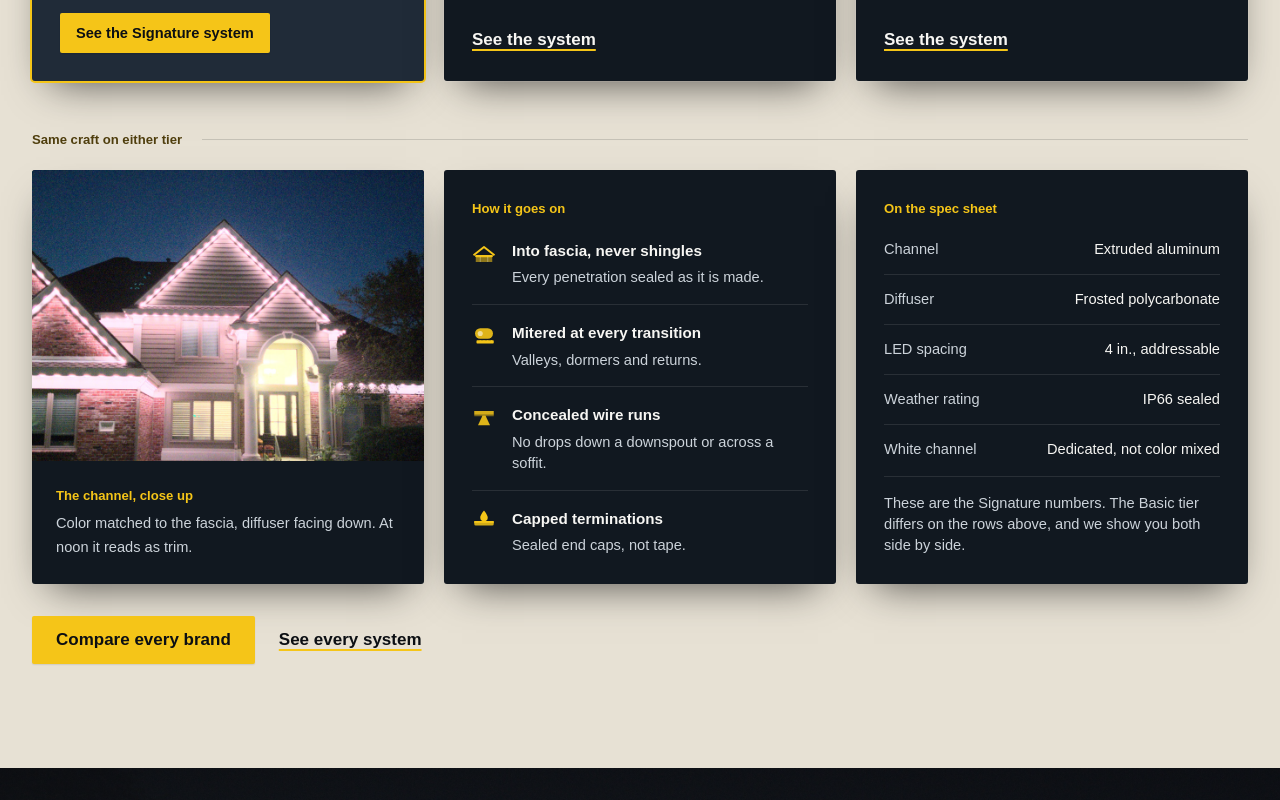
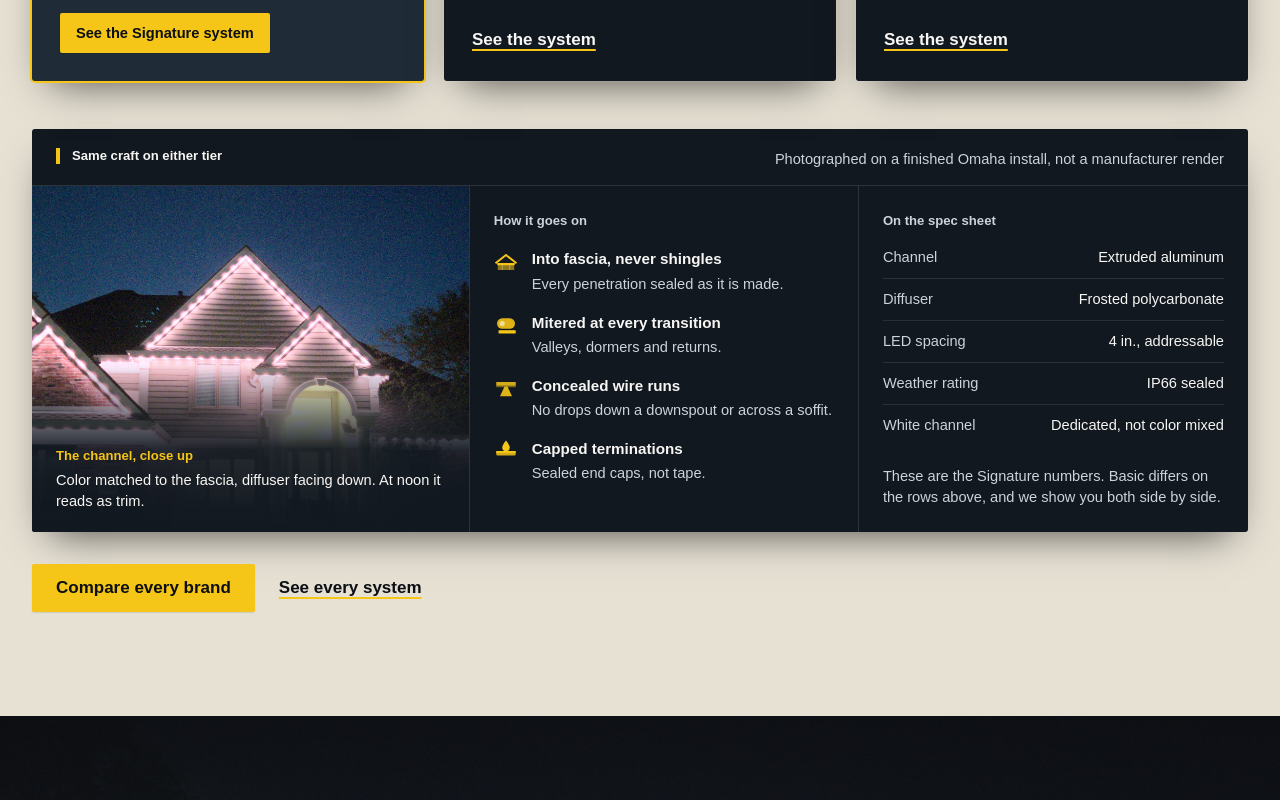
Before and after one commit to kvelasquez315/brytr-site, a Next.js app: page / in a window 1280 px wide. Shown: the part 4980-5780 px from the top of the page. Built offline with nearby package versions, Linux system fonts and the light colour scheme; a web font is replaced by a local one.

Commit message:
Add files via upload

```diff
--- a/app/globals.css
+++ b/app/globals.css
@@ -376,23 +376,38 @@
    * dropped nodes onto it. Both put a graphic on top of the text — the line landed on
    * the stage headings — which is why it looked like a mistake. A border on the element
    * it belongs to cannot land on anything else. */
+  /* A LENGTH OF REAL RUN, not a bar. Round diodes on the channel's own pitch, so the
+   * graphic at the top of each stage is the product rather than a rule. Output ramps
+   * left to right: barely on at the walk-around, full bloom on the night it turns on.
+   * A solid amber bar was the third version of this and the client's verdict was
+   * "still super boring. Doesn't fit the theme at all." */
   .run-seg {
     position: absolute;
     inset-inline: 0;
     inset-block-start: 0;
-    block-size: 3px;
-    border-start-start-radius: 3px;
-    border-start-end-radius: 3px;
-    background: var(--brand-accent);
-    opacity: 0.3;
+    block-size: 9px;
+    background-image: radial-gradient(
+      circle,
+      var(--brand-accent) 0 1.9px,
+      color-mix(in oklab, var(--brand-accent) 55%, transparent) 1.9px 2.6px,
+      transparent 2.9px
+    );
+    background-size: 15px 9px;
+    background-position: 3px center;
+    background-repeat: repeat-x;
+    opacity: 0.42;
   }
-  .run-panel[data-lit="2"] .run-seg { opacity: 0.45; }
-  .run-panel[data-lit="3"] .run-seg { opacity: 0.62; }
-  .run-panel[data-lit="4"] .run-seg { opacity: 0.8; }
+  .run-panel { border-block-start: 1px solid color-mix(in oklab, var(--brand-accent) 22%, transparent); }
+  .run-panel[data-lit="2"] .run-seg { opacity: 0.56; filter: drop-shadow(0 0 2px color-mix(in oklab, var(--brand-accent) 40%, transparent)); }
+  .run-panel[data-lit="3"] .run-seg { opacity: 0.72; filter: drop-shadow(0 0 3px color-mix(in oklab, var(--brand-accent) 55%, transparent)); }
+  .run-panel[data-lit="4"] .run-seg { opacity: 0.88; filter: drop-shadow(0 0 4px color-mix(in oklab, var(--brand-accent) 65%, transparent)); }
   .run-panel[data-lit="5"] .run-seg {
     opacity: 1;
-    box-shadow: 0 0 16px 1px color-mix(in oklab, var(--brand-accent) 55%, transparent);
+    filter:
+      drop-shadow(0 0 5px color-mix(in oklab, var(--brand-accent) 85%, transparent))
+      drop-shadow(0 0 14px color-mix(in oklab, var(--brand-accent) 45%, transparent));
   }
+  .run-panel[data-lit="5"] { border-block-start-color: var(--brand-accent); }
 
   /* CARD SPOTLIGHT — amber outline on hover, and on touch as the card crosses the
    * middle of the screen (see components/ui/spotlight.tsx for why that half is JS).
@@ -440,6 +455,21 @@
 .form-on-dark .form-note { color: var(--on-dark-muted); }
 .on-dark-cell { color: var(--on-dark); }
 .on-dark-cell-muted { color: var(--on-dark-muted); }
+
+/* The run sits on our own twilight frame — the evening the system came up on its own.
+ * Dusk-blue on the left to full night on the right, so reading the row left to right is
+ * watching the light drop. Heavier at the bottom, where five panels of body copy sit. */
+.run-scrim {
+  background:
+    linear-gradient(
+      100deg,
+      color-mix(in oklab, #1b2a3d 74%, transparent) 0%,
+      color-mix(in oklab, #16212e 80%, transparent) 38%,
+      color-mix(in oklab, var(--brand-primary) 88%, transparent) 70%,
+      color-mix(in oklab, var(--brand-ink) 94%, transparent) 100%
+    ),
+    linear-gradient(to top, color-mix(in oklab, var(--brand-ink) 55%, transparent) 0%, transparent 45%);
+}
 
 /* Why Brytr sits on a photograph. Darker than the hero scrim because there are four
  * columns of body copy on it rather than one headline, and a vertical gradient rather
--- a/components/sections/home-a.tsx
+++ b/components/sections/home-a.tsx
@@ -341,62 +341,79 @@ export function MaterialsSplit() {
           ))}
         </div>
 
-        {/* A labelled band, so the three panels below read as SUPPORTING the tiers rather
-          * than as three more things of equal weight. That flatness is most of what made
-          * the section feel disorganized. */}
-        <div className="mt-12 flex items-center gap-5">
-          <p className="label shrink-0 text-accent-ink">Same craft on either tier</p>
-          <span className="h-px flex-1 bg-foreground/15" aria-hidden />
+        {/* ONE BAND, NOT THREE MORE CARDS.
+          *
+          * This was three dark panels in a row, which is the same object as the three tier
+          * panels above it — the client's read was that the section below was "a copy" of
+          * the one above, and it was. Same silhouette, same surface, same rhythm, stacked.
+          *
+          * So this is a different device: a single wide strip with its own header rail and
+          * internal hairline divisions instead of three floating cards. The photograph
+          * bleeds to the strip's edges rather than sitting in a frame with a caption box
+          * under it, and the amber line runs down the LEFT edge rather than across the top,
+          * so nothing about it echoes the tier panels. Same palette, different form —
+          * which is how a section stays varied without introducing a new colour. */}
+        <div className="mt-12 overflow-hidden rounded-lg bg-primary shadow-[var(--shadow-dark)]">
+          <div className="flex flex-wrap items-baseline justify-between gap-3 border-b border-on-dark/12 px-6 py-4">
+            <p className="label flex items-center gap-3 text-on-dark">
+              <span className="block h-4 w-1 bg-accent" aria-hidden />
+              Same craft on either tier
+            </p>
+            <p className="text-sm text-on-dark-muted">
+              Photographed on a finished Omaha install, not a manufacturer render
+            </p>
           </div>
 
-        <div className="mt-5 grid items-stretch gap-5 lg:grid-cols-3">
-          <figure className="flex flex-col overflow-hidden rounded-lg bg-primary shadow-[var(--shadow-dark)]">
-            <div className="relative min-h-56 flex-1">
+          <div className="grid divide-on-dark/12 lg:grid-cols-[36fr_32fr_32fr] lg:divide-x">
+            {/* the photograph bleeds — no frame, no caption card */}
+            <figure className="relative min-h-64 border-b border-on-dark/12 lg:border-b-0">
               <Image
                 src="/img/channel-detail.jpg"
                 alt="Close view of a Brytr channel tucked into the fascia of an Omaha home, individual warm white LEDs visible along the gable"
                 fill
-                sizes="(min-width:1024px) 32vw, 100vw"
+                sizes="(min-width:1024px) 34vw, 100vw"
                 className="object-cover"
               />
-            </div>
-            <figcaption className="p-6">
+              {/* the lit house behind it is bright pink-white here, so the caption needs a real
+                * scrim, not a hint of one */}
+              <figcaption className="absolute inset-x-0 bottom-0 bg-linear-to-t from-primary via-primary/92 to-transparent px-6 pb-5 pt-20">
                 <p className="label text-accent">The channel, close up</p>
-              <p className="mt-1.5 text-sm leading-relaxed text-on-dark-muted">
+                <p className="mt-1 text-sm text-on-dark">
                   Color matched to the fascia, diffuser facing down. At noon it reads as trim.
                 </p>
               </figcaption>
             </figure>
 
-          <div className="rounded-lg bg-primary p-7 shadow-[var(--shadow-dark)]">
-            <p className="label text-accent">How it goes on</p>
-            <ul className="mt-5 divide-y divide-on-dark/10">
+            <div className="border-b border-on-dark/12 p-6 lg:border-b-0">
+              <p className="label text-on-dark-muted">How it goes on</p>
+              <ul className="mt-4 space-y-4">
                 {craft.map(([h, p2, I]) => (
-                <li key={h} className="flex gap-4 py-4 first:pt-0 last:pb-0">
+                  <li key={h} className="flex gap-3.5">
                     <I className="mt-0.5 size-6 shrink-0 text-accent" />
                     <div>
                       <p className="font-display text-[0.95rem] font-bold text-on-dark">{h}</p>
-                    <p className="mt-1 text-sm text-on-dark-muted">{p2}</p>
+                      <p className="mt-0.5 text-sm text-on-dark-muted">{p2}</p>
                     </div>
                   </li>
                 ))}
               </ul>
             </div>
 
-          <div className="flex flex-col rounded-lg bg-primary p-7 shadow-[var(--shadow-dark)]">
-            <p className="label text-accent">On the spec sheet</p>
-            <dl className="mt-5 divide-y divide-on-dark/10">
+            <div className="flex flex-col p-6">
+              <p className="label text-on-dark-muted">On the spec sheet</p>
+              <dl className="mt-4 divide-y divide-on-dark/10">
                 {specSheet.map(([k, v]) => (
-                <div key={k} className="flex items-baseline justify-between gap-4 py-3.5 first:pt-0">
+                  <div key={k} className="flex items-baseline justify-between gap-4 py-2.5 first:pt-0">
                     <dt className="text-sm text-on-dark-muted">{k}</dt>
                     <dd className="u text-right text-sm font-medium text-on-dark">{v}</dd>
                   </div>
                 ))}
               </dl>
-            <p className="mt-auto border-t border-on-dark/10 pt-4 text-sm text-on-dark-muted">
-              These are the Signature numbers. The Basic tier differs on the rows above, and we
-              show you both side by side.
+              <p className="mt-auto pt-5 text-sm text-on-dark-muted">
+                These are the Signature numbers. Basic differs on the rows above, and we show
+                you both side by side.
               </p>
+            </div>
           </div>
         </div>
 
--- a/components/sections/home-b.tsx
+++ b/components/sections/home-b.tsx
@@ -340,7 +340,31 @@ const steps: [string, string, string, string][] = [
 ];
 export function ProcessRow() {
   return (
-    <section className="run-field section relative overflow-hidden">
+    /* PHOTO-BACKED DUSK, not a flat panel row.
+     *
+     * Fourth pass. The client on pass three: "still super boring. Doesn't fit the theme at
+     * all." Fair — five tidy panels on a gradient is a layout, not a lighting company.
+     *
+     * The section is now the thing the copy describes. The background is our own twilight
+     * frame, the one where the system is coming up on its own as the light drops, and the
+     * scrim runs dusk-blue on the left to full night on the right, so scrolling the row is
+     * watching the evening arrive. Each stage sits on a length of real LED run — round
+     * diodes at the channel's own spacing, dim at the walk-around and burning at full
+     * output with a bloom on the night it turns on. The panels are glass over the
+     * photograph rather than solid cards, so the house stays visible behind them.
+     *
+     * The photograph is a real Omaha install, not a render. */
+    <section className="run-field section relative isolate overflow-hidden">
+      <Image
+        src="/img/g-twilight-yard.jpg"
+        alt=""
+        fill
+        sizes="100vw"
+        aria-hidden
+        className="-z-10 object-cover object-[50%_62%]"
+      />
+      <div className="run-scrim absolute inset-0 -z-10" aria-hidden />
+
       <div className="shell relative">
         <SectionHead
           onDark
@@ -354,19 +378,26 @@ export function ProcessRow() {
             <li
               key={h}
               data-lit={i + 1}
-              className="run-panel relative flex flex-col rounded-md bg-primary/75 p-5 pt-6 ring-1 ring-on-dark/10"
+              /* No backdrop-blur: slopcheck flags it, and it is right to — frosted glass is a
+                * 2021 UI trend, not a lighting company. Plain transparency over the
+                * photograph does the same job and costs nothing to composite. */
+              className="run-panel relative flex flex-col rounded-md bg-primary/82 p-5 pt-6 ring-1 ring-on-dark/12"
             >
               <span className="run-seg" aria-hidden />
               <p className="label text-accent">{kicker}</p>
               <h3 className="mt-2 text-lg leading-snug text-on-dark">{h}</h3>
               <p className="mt-2.5 flex-1 text-[0.95rem] leading-relaxed text-on-dark-muted">{p}</p>
-              <p className="mt-5 border-t border-on-dark/10 pt-3.5 text-sm text-on-dark">
+              <p className="mt-5 border-t border-on-dark/12 pt-3.5 text-sm text-on-dark">
                 <span className="label block text-on-dark-muted">You leave with</span>
                 <span className="mt-1 block font-display font-bold">{out}</span>
               </p>
             </li>
           ))}
         </ol>
+
+        <p className="label mt-6 text-on-dark-muted">
+          Photographed at dusk on a finished install, as the system came up on its own
+        </p>
       </div>
     </section>
   );
```
Also changed, not shown: 1 other file (tests, documents, lock files or other folders). Lines whose indentation alone changed are shown as unchanged.
